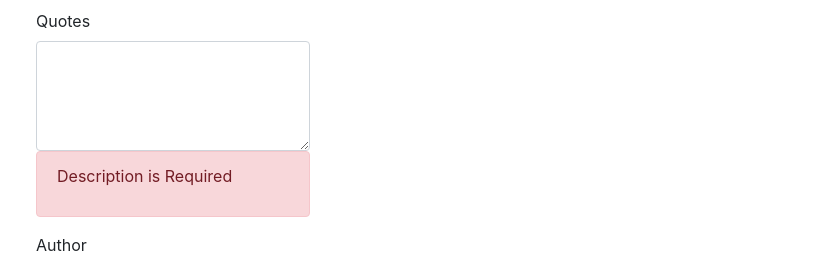
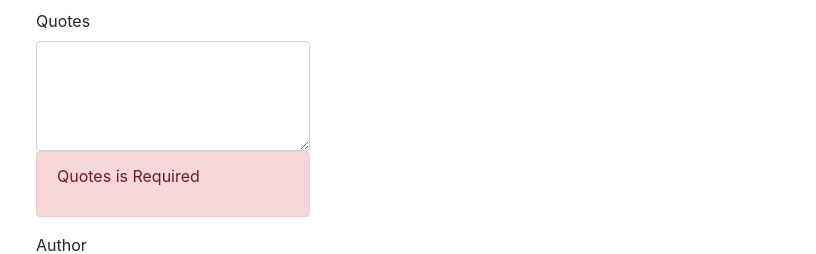
Before and after one commit to umurangamirwa/Quotes, an Angular app: page / in a window 1280 px wide. Both pictures are taken after typing "Sample", "Sample", "Sample", "2020-01-15" into the empty fields and a click on the button "Add Quotes". Shown: the part 480-734 px from the top of the page, without its empty margins (34-850 px from the left). Built offline with nearby package versions, Linux system fonts and the light colour scheme.

Commit message:
add changes

```diff
--- a/src/app/quote-form/quote-form.component.html
+++ b/src/app/quote-form/quote-form.component.html
@@ -19,10 +19,10 @@
                  <!-- Description Input -->
             <div class="form-group">
 
-                <label for="description">Quotes</label>
+                <label for="Quotes">Quotes</label>
                 <textarea class="form-control" id="description" rows="4" [(ngModel)]="newQuotes.description" name="description" #description="ngModel" required></textarea>
                 <div [hidden]="description.pristine" class="alert alert-danger">
-                    <p> Description is Required</p>
+                    <p> Quotes is Required</p>
 
                 </div>
             </div>
```
